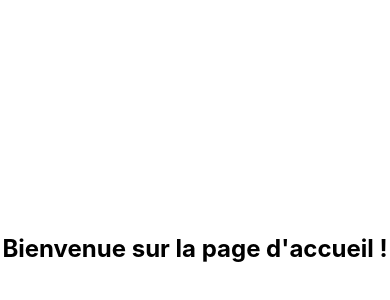
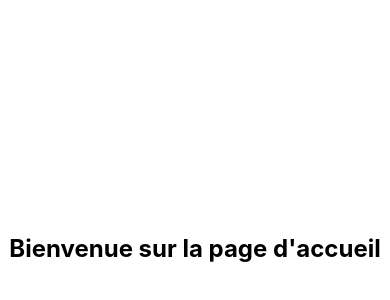
Before and after one commit to othmanemrdev/movie-app, a React Native app: screen / in a window 390 px wide. Shown: the part 174-474 px from the top of the page. Built offline with nearby package versions, Linux system fonts and the light colour scheme.

Commit message:
second commit

```diff
--- a/src/HomeScreen.js
+++ b/src/HomeScreen.js
@@ -4,7 +4,7 @@ import { StyleSheet, View, Text } from 'react-native';
 export default function HomeScreen() {
   return (
     <View style={styles.container}>
-      <Text style={styles.text}>Bienvenue sur la page d'accueil !</Text>
+      <Text style={styles.text}>Bienvenue sur la page d'accueil</Text>
     </View>
   );
 }
```
